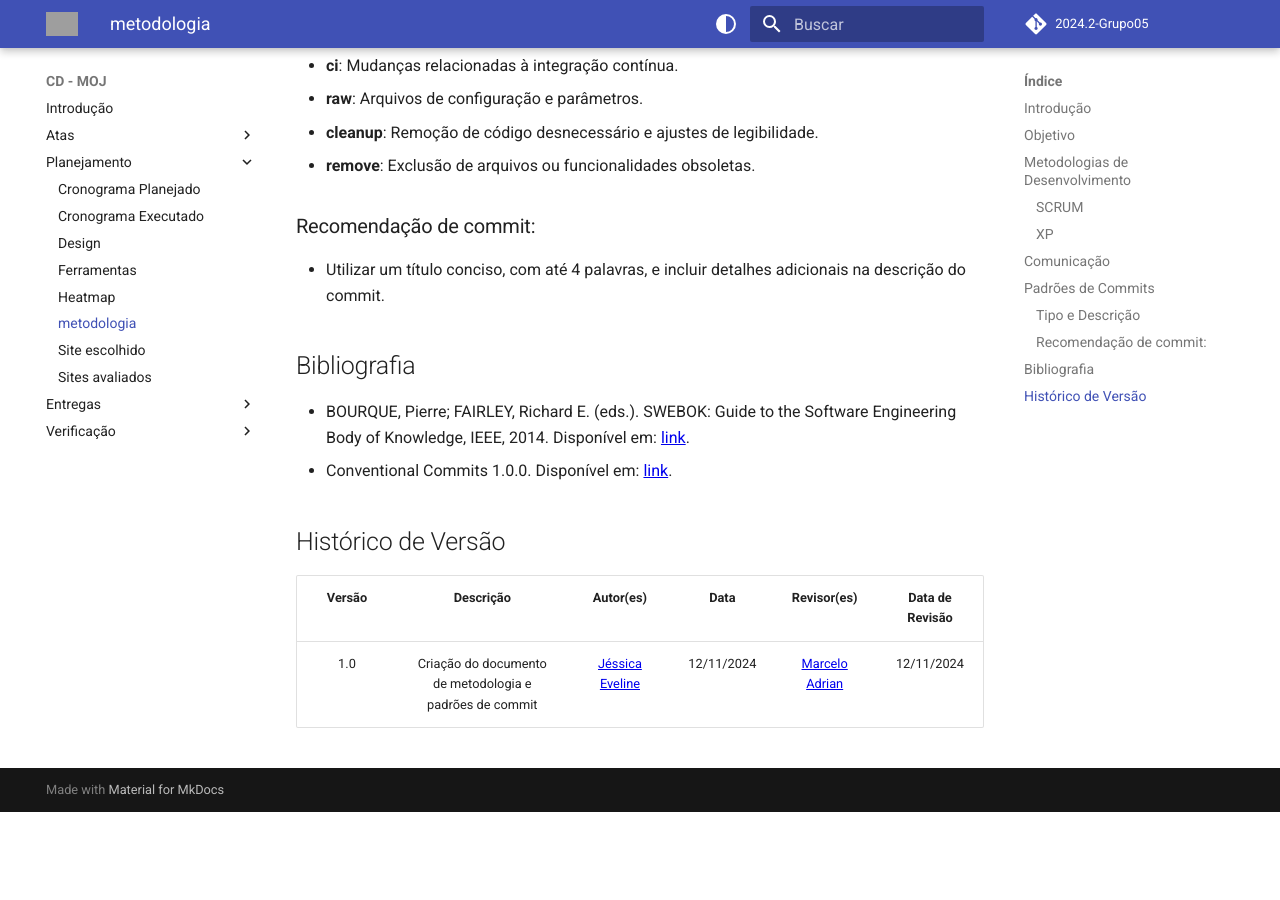
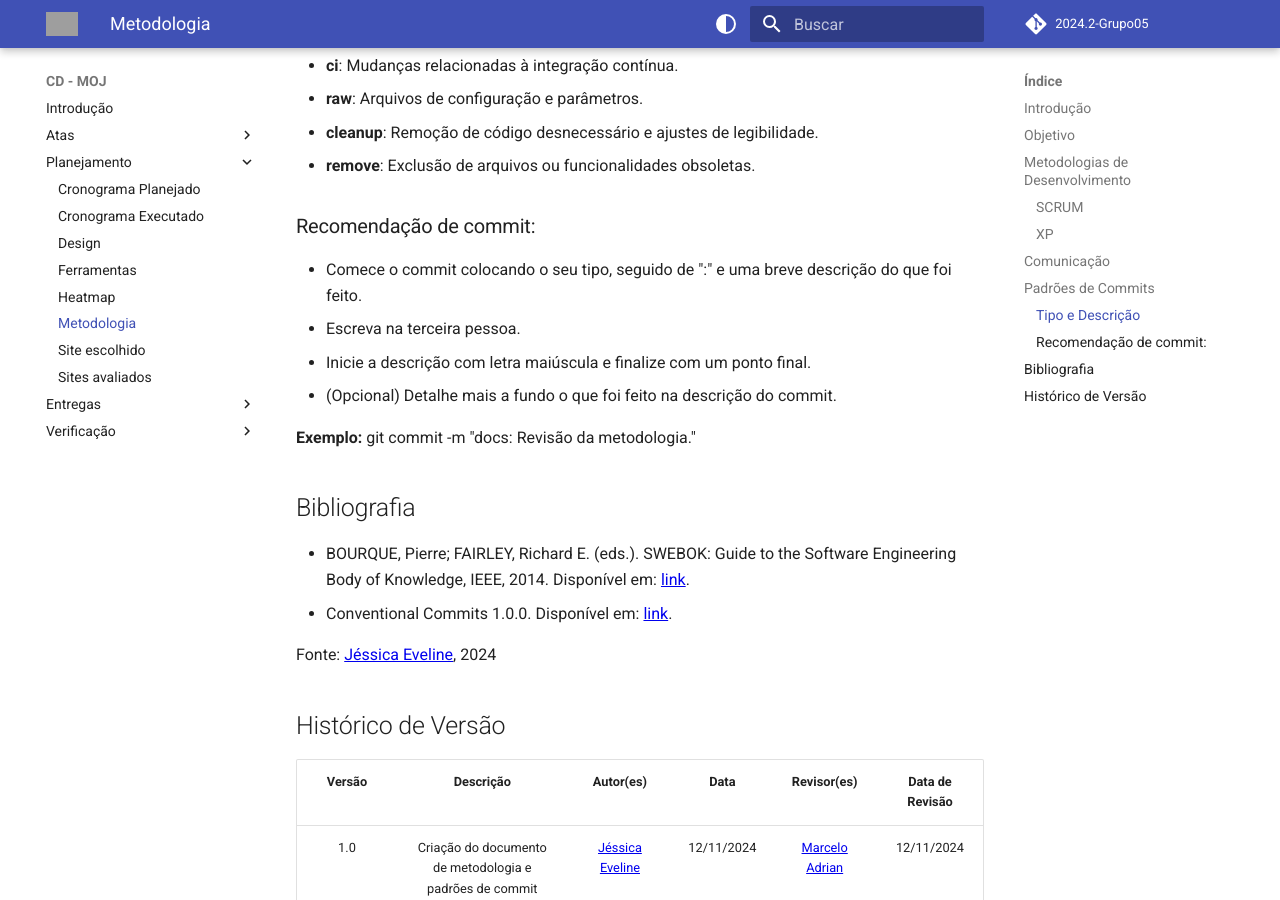
Before and after one commit to Interacao-Humano-Computador/2024.2-Grupo05, an MkDocs documentation site: the page built from docs/planejamento/metodologia.md, in a window 1280 px wide and 900 px high, scrolled down 1907 px. Built offline with MkDocs 1.6.1 and Material for MkDocs 9.7.7, drawn with Linux system fonts in a browser that asks for light colours; comment, search, counter and statistics services are not loaded; the version menu is left out; before the commit the page ends 2719 px from its top, so only the background shows below that; grey boxes are pictures that could not be loaded.

Commit message:
docs: Revisão da metodologia.

```diff
--- a/docs/planejamento/metodologia.md
+++ b/docs/planejamento/metodologia.md
@@ -48,13 +48,21 @@ Os tipos de commit utilizados no projeto são:
 - **remove**: Exclusão de arquivos ou funcionalidades obsoletas.
 
 ### Recomendação de commit:
-- Utilizar um título conciso, com até 4 palavras, e incluir detalhes adicionais na descrição do commit.
+- Comece o commit colocando o seu tipo, seguido de ":" e uma breve descrição do que foi feito.
+- Escreva na terceira pessoa.
+- Inicie a descrição com letra maiúscula e finalize com um ponto final.
+- (Opcional) Detalhe mais a fundo o que foi feito na descrição do commit.
+
+**Exemplo:** git commit -m "docs: Revisão da metodologia."
 
 ## Bibliografia
 
 - BOURQUE, Pierre; FAIRLEY, Richard E. (eds.). SWEBOK: Guide to the Software Engineering Body of Knowledge, IEEE, 2014. Disponível em: [link](https://www.computer.org/education/bodies-of-knowledge/software-engineering).
 - Conventional Commits 1.0.0. Disponível em: [link](https://www.conventionalcommits.org/en/v1.0.0/).
 
+
+Fonte: [Jéssica Eveline](https://github.com/xzxjesse), 2024
+
 ## Histórico de Versão
 | Versão | Descrição | Autor(es) | Data | Revisor(es) | Data de Revisão |
 | :---: | :---: | :---: | :---: | :---: | :---: |
--- a/mkdocs.yml
+++ b/mkdocs.yml
@@ -17,7 +17,7 @@ nav:
       - Design: planejamento/design.md
       - Ferramentas: planejamento/ferramentas.md
       - Heatmap: planejamento/heatmap.md
-      - metodologia: planejamento/metodologia.md
+      - Metodologia: planejamento/metodologia.md
       - Site escolhido: planejamento/site-escolhido.md
       - Sites avaliados: planejamento/sites-avaliados.md
   - Entregas:
```
